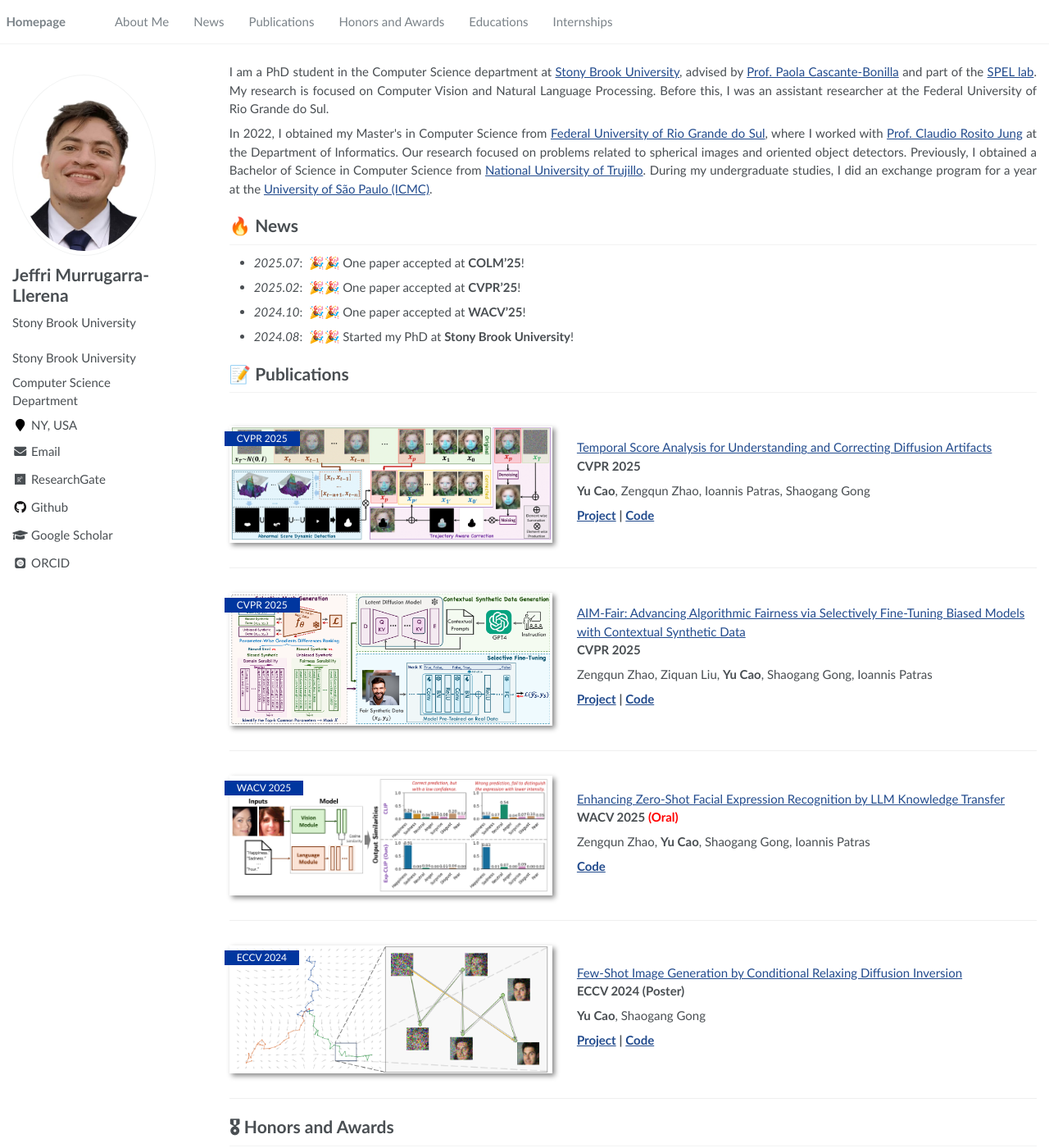
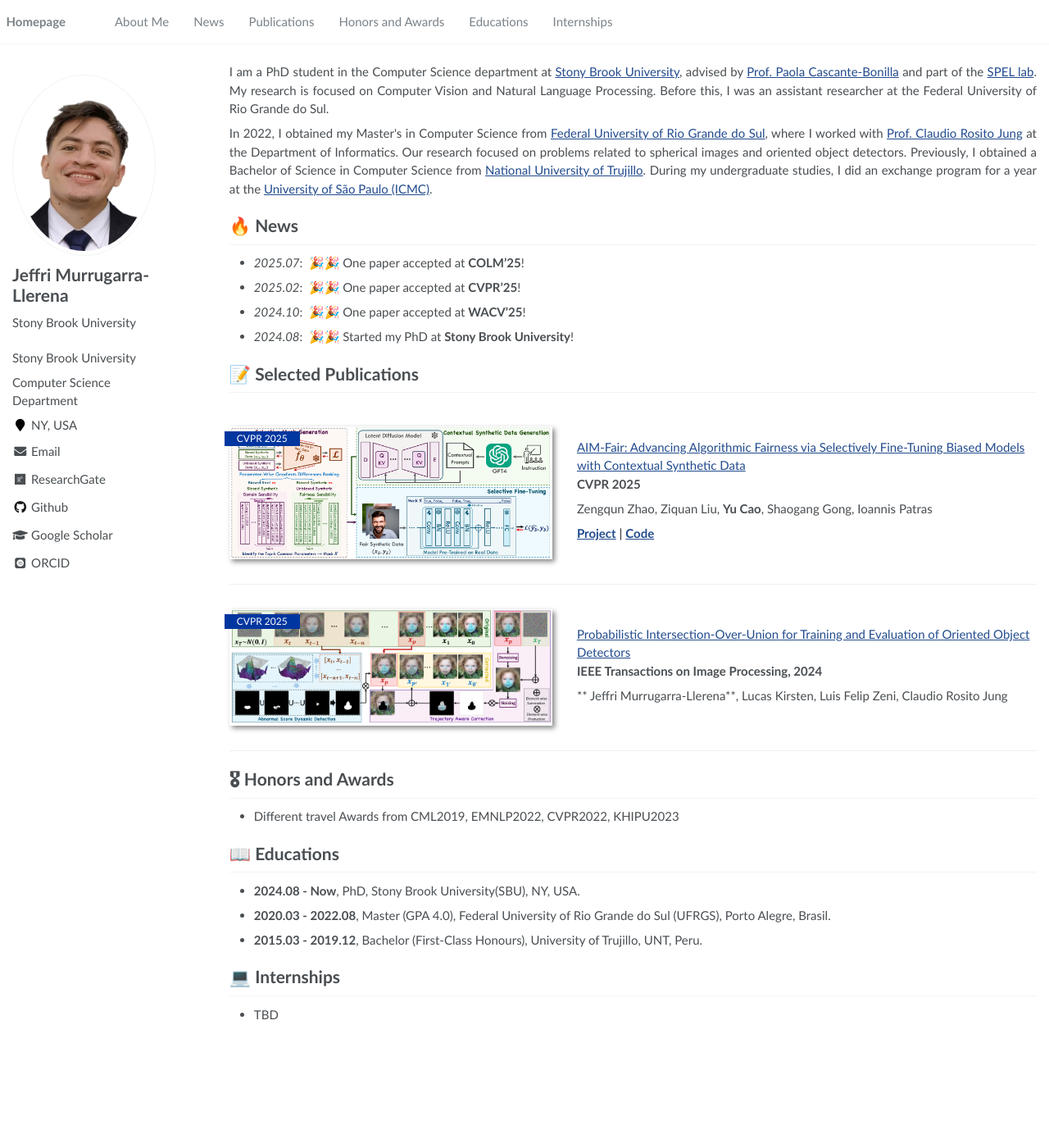
Before and after one commit to Artcs1/Artcs1.github.io, a Jekyll site: the page built from _pages/about.md, in a window 1280 px wide and 1400 px high. Shown: the whole window at 82% size. Built offline with Jekyll 4.4.1, drawn with Linux system fonts in a browser that asks for light colours; some web fonts are replaced.

Commit message:
Update about.md

```diff
--- a/_pages/about.md
+++ b/_pages/about.md
@@ -31,19 +31,8 @@
 - *2024.10*: &nbsp;🎉🎉 One paper accepted at **WACV'25**!
 - *2024.08*: &nbsp;🎉🎉 Started my PhD at **Stony Brook University**!
 
-# 📝 Publications
+# 📝 Selected Publications
 
-<div class='paper-box'><div class='paper-box-image'><div><div class="badge">CVPR 2025</div><img src='images/ASCED.png' alt="CVPR2025" width="100%"></div></div>
-<div class='paper-box-text' markdown="1">
-
-[Temporal Score Analysis for Understanding and Correcting Diffusion Artifacts](https://arxiv.org/pdf/2503.16218)
-**CVPR 2025**
-
-**Yu Cao**, Zengqun Zhao, Ioannis Patras, Shaogang Gong
-
-[**Project**](https://yucao16.github.io/ASCED/) **|** [**Code**](https://github.com/YuCao16/ASCED)
-</div>
-</div>
 
 <div class='paper-box'><div class='paper-box-image'><div><div class="badge">CVPR 2025</div><img src='images/AIM-FAIR.png' alt="CVPR2025" width="100%"></div></div>
 <div class='paper-box-text' markdown="1">
@@ -57,29 +46,19 @@
 </div>
 </div>
 
-<div class='paper-box'><div class='paper-box-image'><div><div class="badge">WACV 2025</div><img src='images/Exp-CLIP.png' alt="WACV2025" width="100%"></div></div>
+
+
+<div class='paper-box'><div class='paper-box-image'><div><div class="badge">CVPR 2025</div><img src='images/ASCED.png' alt="CVPR2025" width="100%"></div></div>
 <div class='paper-box-text' markdown="1">
 
-[Enhancing Zero-Shot Facial Expression Recognition by LLM Knowledge Transfer](https://arxiv.org/abs/2405.19100)
-**WACV 2025 <span style="color:red">(Oral)</span>**
+[Probabilistic Intersection-Over-Union for Training and Evaluation of Oriented Object Detectors](https://ieeexplore.ieee.org/document/10382963)
+**IEEE Transactions on Image Processing, 2024**
 
-Zengqun Zhao, **Yu Cao**, Shaogang Gong, Ioannis Patras
+** Jeffri Murrugarra-Llerena**, Lucas Kirsten, Luis Felip Zeni, Claudio Rosito Jung
 
-[**Code**](https://github.com/zengqunzhao/Exp-CLIP)
 </div>
 </div>
 
-<div class='paper-box'><div class='paper-box-image'><div><div class="badge">ECCV 2024</div><img src='images/CRDI.png' alt="ECCV2024" width="100%"></div></div>
-<div class='paper-box-text' markdown="1">
-
-[Few-Shot Image Generation by Conditional Relaxing Diffusion Inversion](https://arxiv.org/abs/2407.07249)
-**ECCV 2024 (Poster)**
-
-**Yu Cao**, Shaogang Gong
-
-[**Project**](https://yucao16.github.io/CRDI/) **|** [**Code**](https://github.com/YuCao16/CRDI)
-</div>
-</div>
 
 # 🎖 Honors and Awards
 - Different travel Awards from CML2019, EMNLP2022, CVPR2022, KHIPU2023
```
